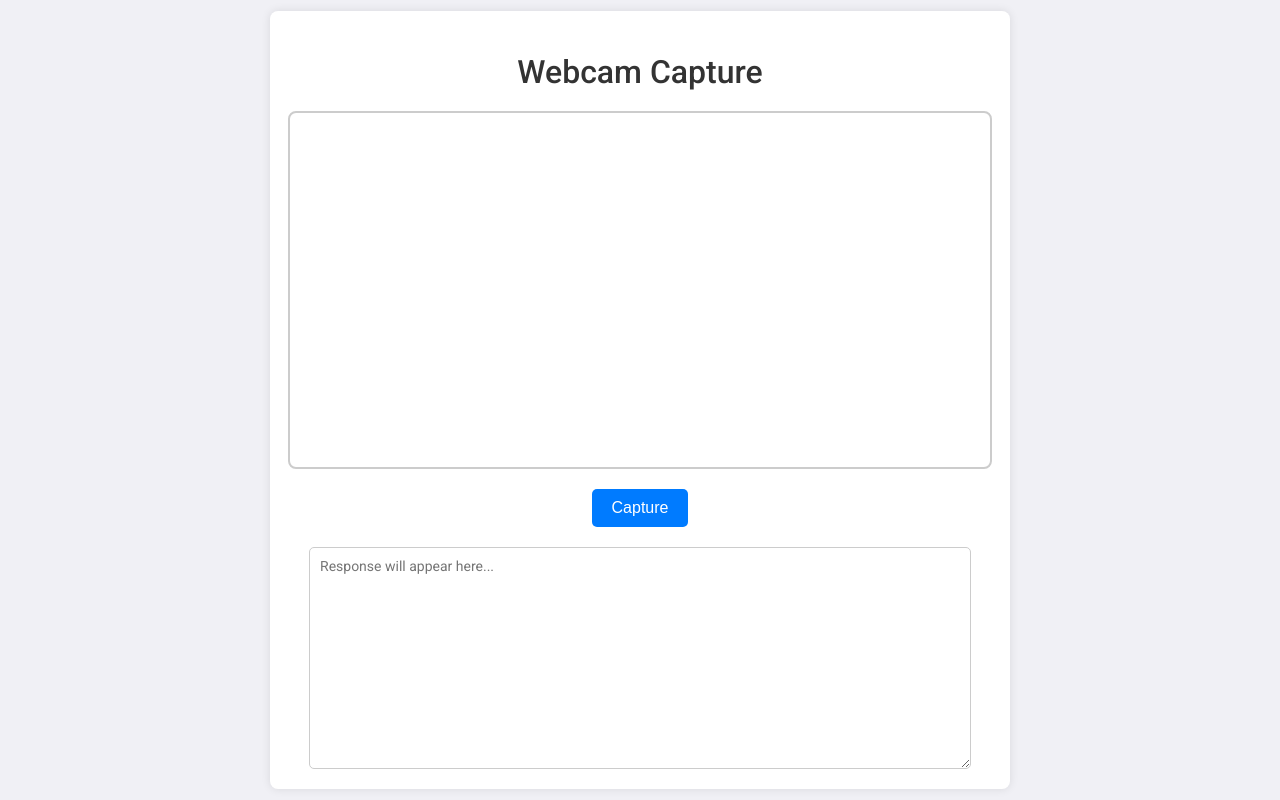
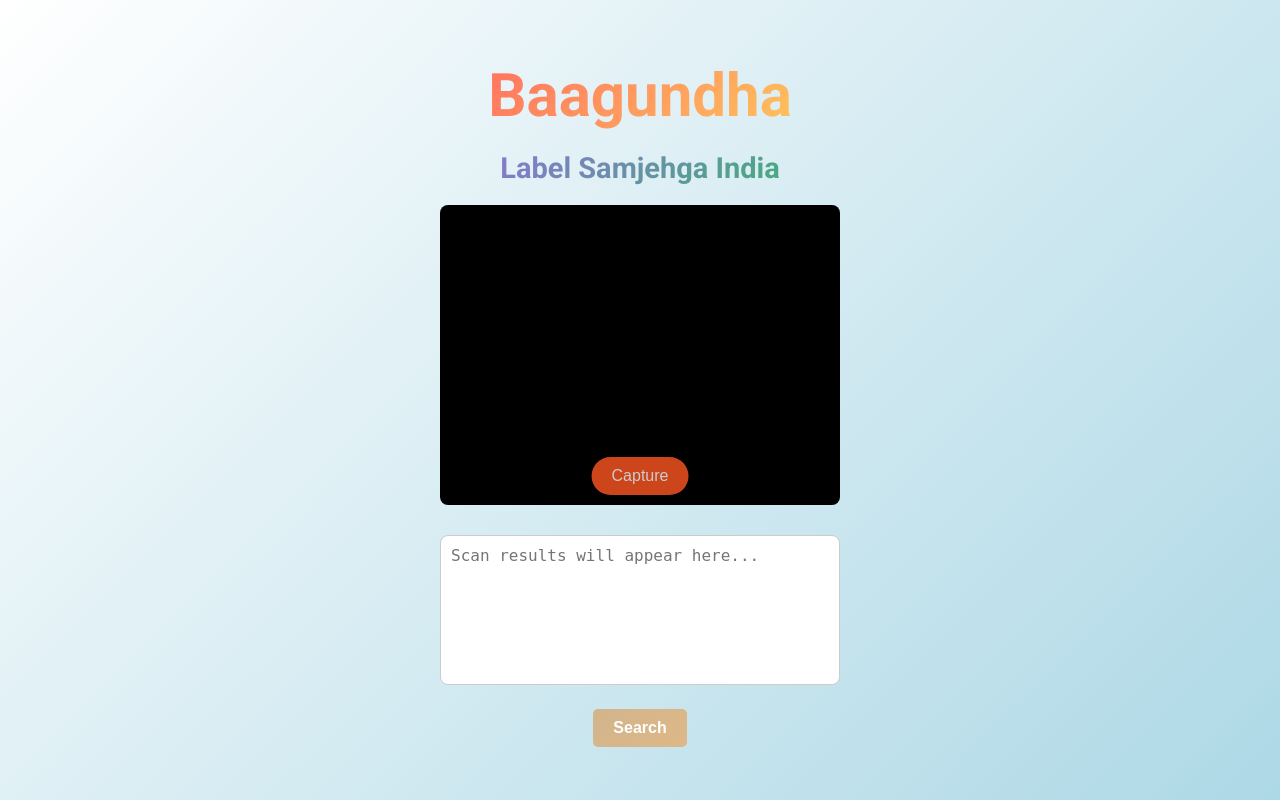
Before and after one commit to raaasin/baagundha, a Flask app: page / in a window 1280 px wide. Run offline with Flask 3, Linux system fonts and the light colour scheme.

Commit message:
style added

```diff
--- a/static/css/styles.css
+++ b/static/css/styles.css
@@ -1,98 +1,99 @@
 body {
-    font-family: 'Roboto', Arial, sans-serif;
-    background-color: #f0f0f5;
+    font-family: 'Roboto', sans-serif;
+    margin: 0;
+    padding: 0;
+    height: 100vh;
+    background: linear-gradient(135deg, white, lightblue);
     color: #333;
-    margin: 0;
     display: flex;
-    justify-content: center;
+    flex-direction: column;
+    justify-content: flex-start;
     align-items: center;
-    height: 100vh;
-    text-align: center;
 }
 
 .container {
-    background: #fff;
-    border-radius: 8px;
-    box-shadow: 0 0 10px rgba(0, 0, 0, 0.1);
-    padding: 20px;
-    width: 80%;
-    max-width: 700px;
-    display: flex;
-    flex-direction: column;
-    align-items: center;
+    text-align: center;
+    margin-top: 40px;
 }
 
-h1 {
-    font-weight: 500;
+.title {
+    font-size: 60px;
+    font-weight: bold;
+    margin: 20px 0;
+    background: linear-gradient(135deg, #ff6961, #ffcc5c);
+    -webkit-background-clip: text;
+    -webkit-text-fill-color: transparent;
+}
+
+.label {
+    font-size: 29px;
+    font-weight: bold;
+    margin: 20px 0;
+    background: linear-gradient(135deg, #9370db, #3cb371);
+    -webkit-background-clip: text;
+    -webkit-text-fill-color: transparent;
+}
+
+.camera-container {
+    position: relative;
+    width: 100%;
+    max-width: 400px;
+    padding-top: 75%; /* 4:3 Aspect Ratio */
+    background-color: #000;
+    border-radius: 8px;
+    overflow: hidden;
     margin-bottom: 20px;
 }
 
-.video-container {
-    border: 2px solid #ccc;
-    border-radius: 8px;
-    overflow: hidden;
-    margin-bottom: 20px;
+video {
+    position: absolute;
+    top: 0;
+    left: 0;
     width: 100%;
-}
-
-#video {
-    width: 100%;
-    height: auto;
+    height: 100%;
+    object-fit: cover;
 }
 
 .capture-button {
-    background-color: #007BFF;
+    position: absolute;
+    bottom: 10px;
+    left: 50%;
+    transform: translateX(-50%);
+    background-color: #ff5722;
     color: white;
     border: none;
-    border-radius: 5px;
     padding: 10px 20px;
     font-size: 16px;
+    border-radius: 20px;
     cursor: pointer;
-    transition: background-color 0.3s ease;
+    opacity: 0.8;
 }
 
 .capture-button:hover {
-    background-color: #0056b3;
+    opacity: 1;
 }
 
 textarea {
-    margin-top: 20px;
     width: 100%;
-    max-width: 640px;
-    height: 200px;
+    max-width: 400px;
+    height: 150px;
+    padding: 10px;
+    font-size: 16px;
     border: 1px solid #ccc;
-    border-radius: 5px;
-    padding: 10px;
-    font-size: 14px;
-    font-family: 'Roboto', Arial, sans-serif;
+    border-radius: 8px;
+    margin-top: 10px;
+    box-sizing: border-box;
+    resize: none;
 }
 
-@media (max-width: 768px) {
-    .container {
-        width: 100%;
-        height: 100%;
-        box-shadow: none;
-        border-radius: 0;
-    }
-
-    .video-container {
-        width: 100%;
-        height: calc(100vh - 200px);
-    }
-
-    #video {
-        width: 100%;
-        height: 100%;
-    }
-
-    .capture-button {
-        width: 80%;
-        margin: 10px auto;
-    }
-
-    textarea {
-        width: 90%;
-        max-width: none;
-        height: 150px;
-    }
+.search-button {
+    margin-top: 20px;
+    padding: 10px 20px;
+    font-size: 16px;
+    font-weight: bold;
+    border: none;
+    border-radius: 5px;
+    background: linear-gradient(135deg, #d2b48c, #deb887);
+    color: white;
+    cursor: pointer;
 }
--- a/templates/index.html
+++ b/templates/index.html
@@ -3,20 +3,22 @@
 <head>
     <meta charset="UTF-8">
     <meta name="viewport" content="width=device-width, initial-scale=1.0">
-    <title>Webcam Capture</title>
+    <title>Baagundha</title>
+    <link href="https://fonts.googleapis.com/css2?family=Roboto:wght@400;700&display=swap" rel="stylesheet">
     <link rel="stylesheet" href="{{ url_for('static', filename='css/styles.css') }}">
-    <link href="https://fonts.googleapis.com/css2?family=Roboto:wght@400;500;700&display=swap" rel="stylesheet">
 </head>
 <body>
     <div class="container">
-        <h1>Webcam Capture</h1>
-        <div class="video-container">
+        <div class="title">Baagundha</div>
+        <div class="label">Label Samjehga India</div>
+        <div class="camera-container">
             <video id="video" autoplay></video>
+            <button id="capture" class="capture-button">Capture</button>
         </div>
-        <button id="capture" class="capture-button">Capture</button>
         <canvas id="canvas" style="display:none;"></canvas>
-        <textarea id="response" rows="10" cols="50" placeholder="Response will appear here..."></textarea>
+        <textarea id="response" rows="10" cols="50" placeholder="Scan results will appear here..."></textarea>
     </div>
+    <button class="search-button">Search</button>
     <script src="{{ url_for('static', filename='js/scripts.js') }}"></script>
 </body>
 </html>
```
Also changed, not shown: image.png.
